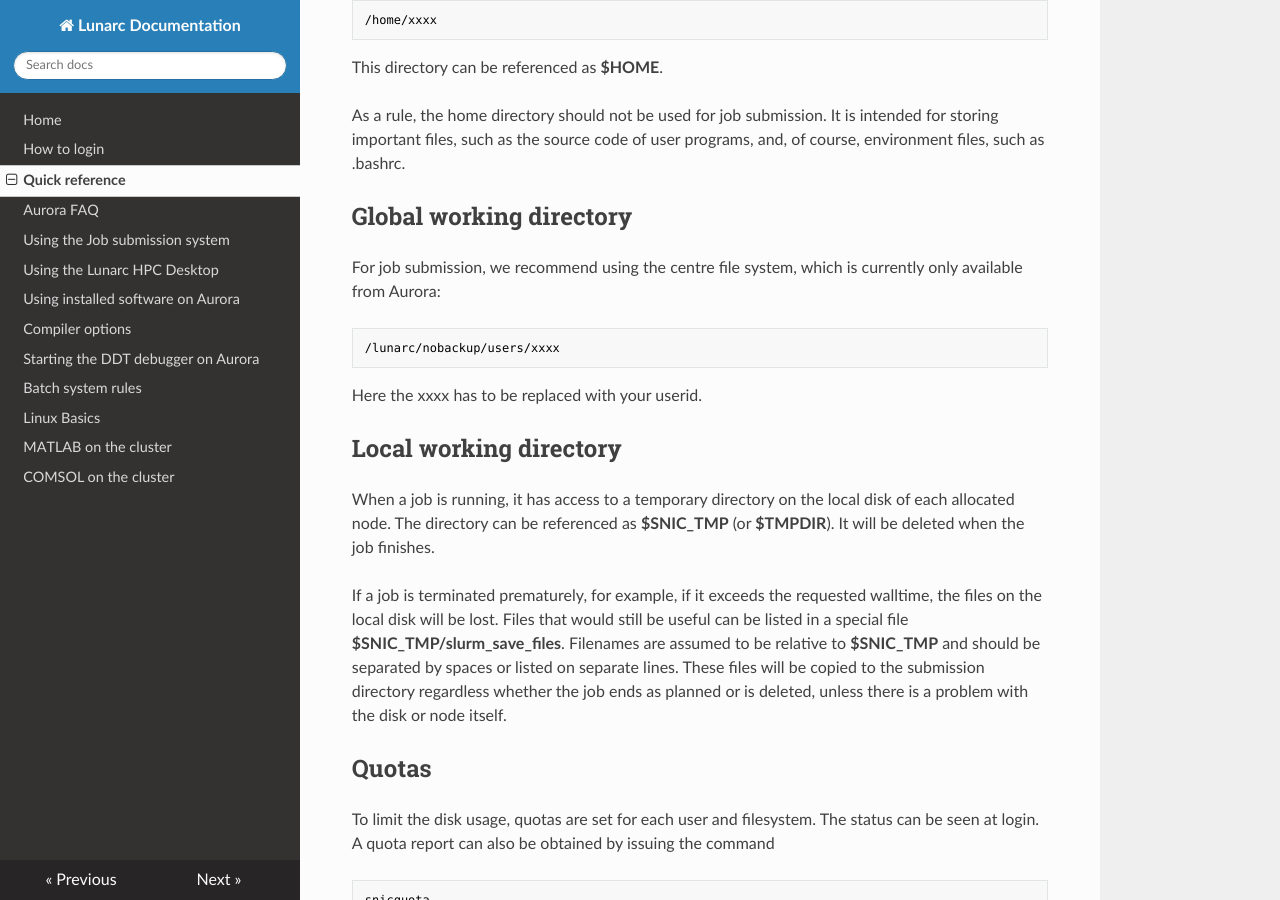
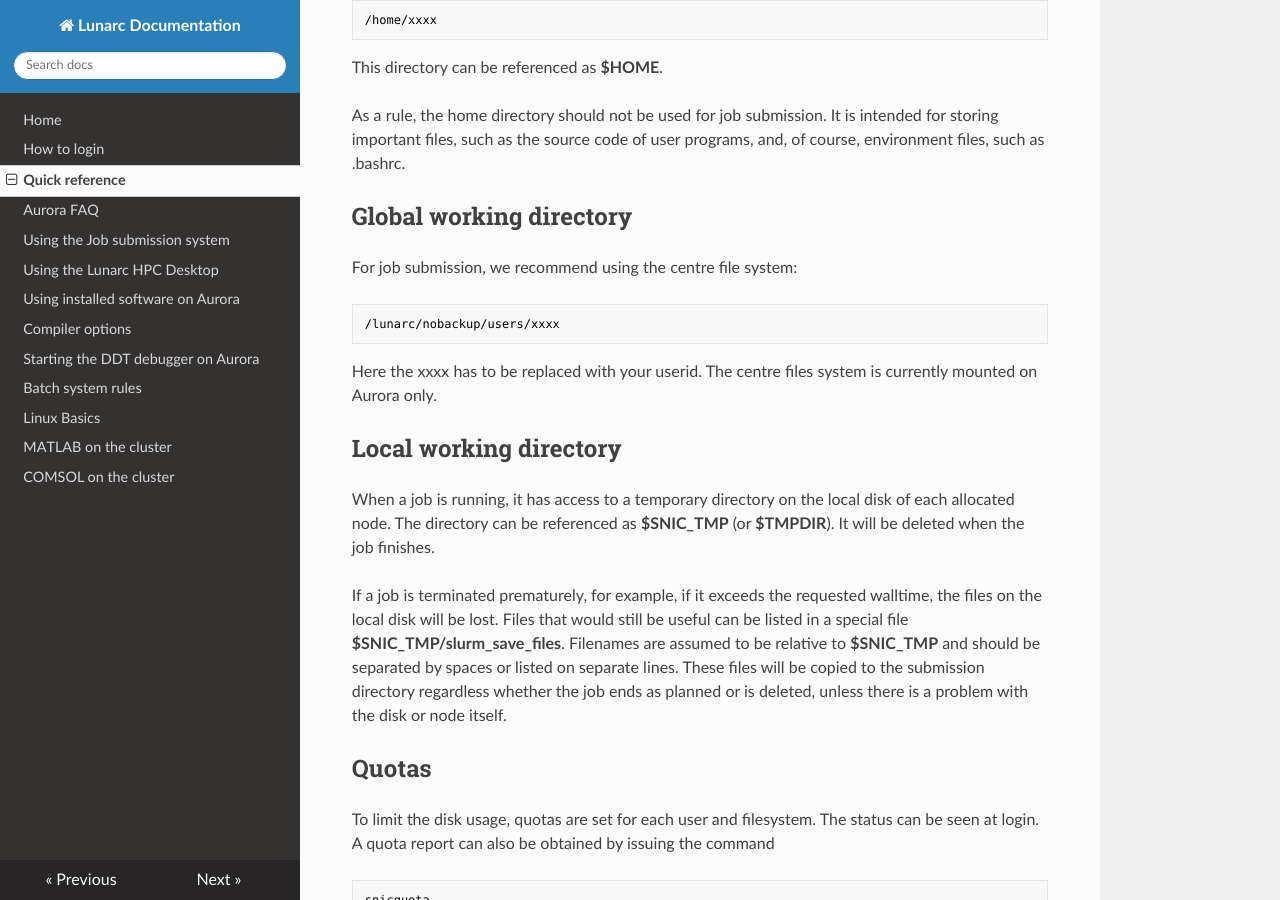
Before and after one commit to lunarc/lunarc_docs, an MkDocs documentation site: the page built from docs/quick_reference.md, in a window 1280 px wide and 900 px high, scrolled down 1564 px. Built offline with MkDocs 1.6.1, drawn with Linux system fonts in a browser that asks for light colours; nearby versions of some CDN libraries; old or Windows-style settings are respelled for this version of MkDocs.

Commit message:
Rephrase on centre storage and Aurora

```diff
--- a/docs/quick_reference.md
+++ b/docs/quick_reference.md
@@ -59,11 +59,11 @@ As a rule, the home directory should not be used for job submission. It is inten
 
 ## Global working directory
 
-For job submission, we recommend using the centre file system, which is currently only available from Aurora:
+For job submission, we recommend using the centre file system:
 
     /lunarc/nobackup/users/xxxx
 
-Here the xxxx has to be replaced with your userid.
+Here the xxxx has to be replaced with your userid.  The centre files system is currently mounted on Aurora only.
 
 ## Local working directory
 
```
